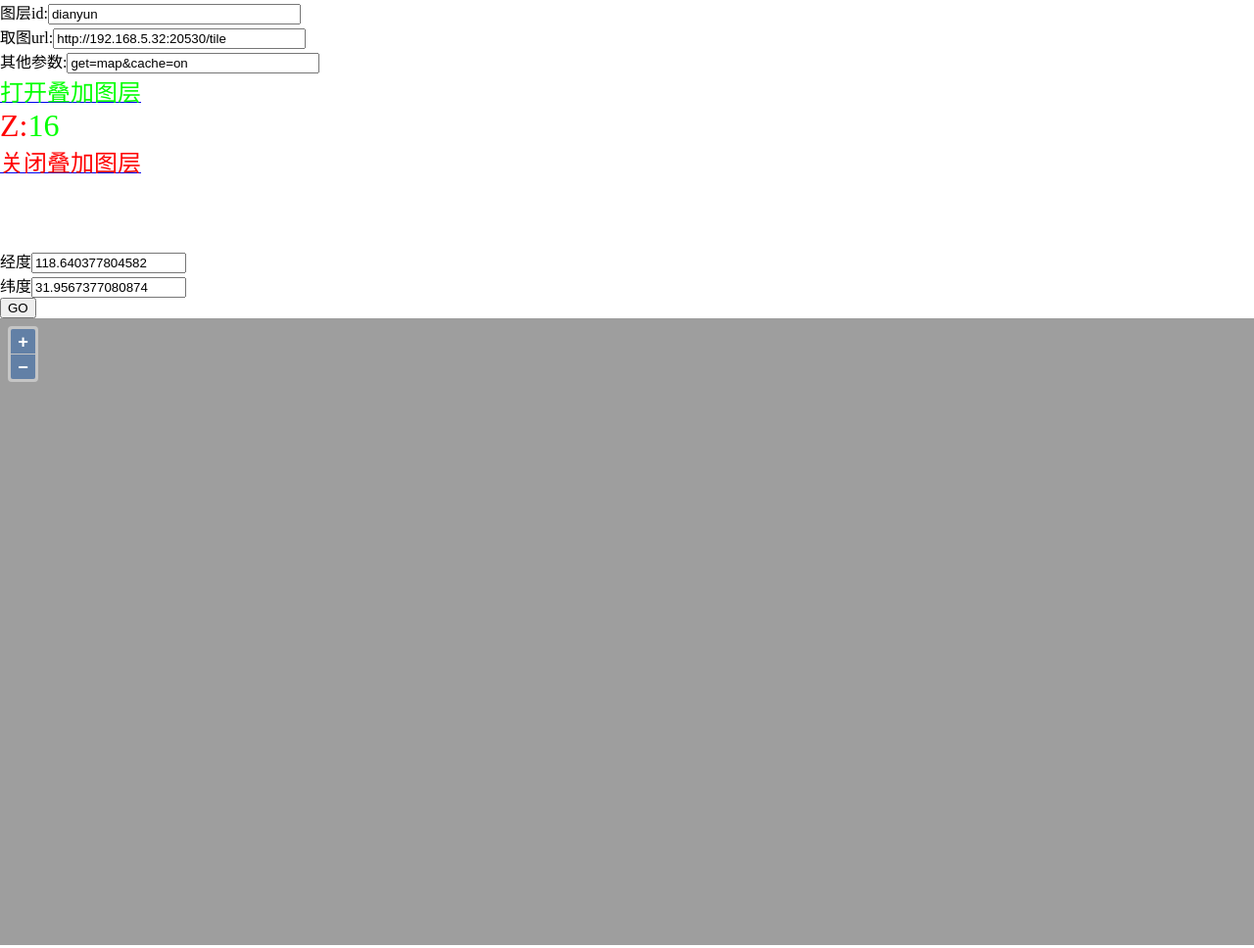
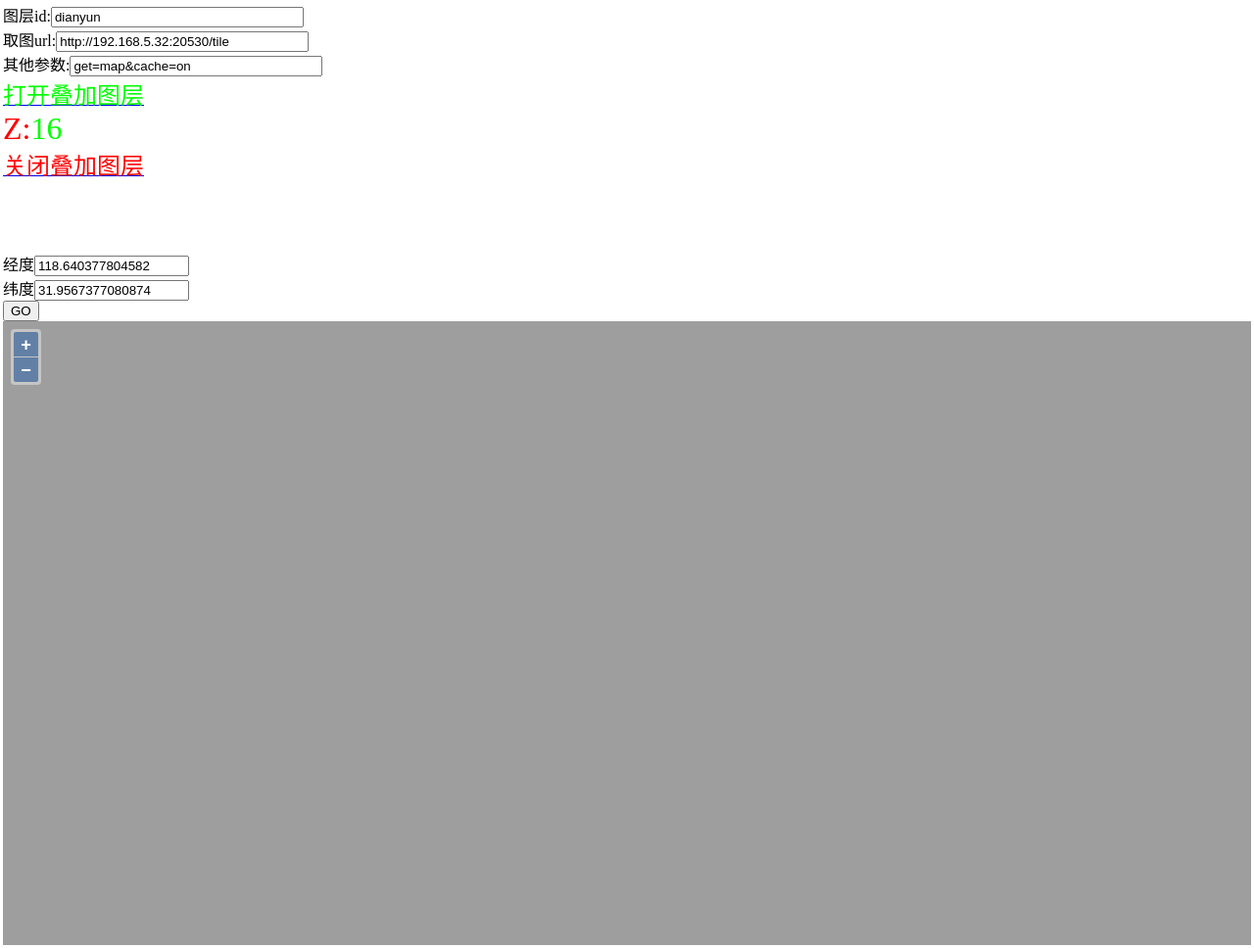
Before and after one commit to whnarthur/show, a plain HTML site: page demo/mre_server.html in a window 1280 px wide. Shown: the whole page at 98% size. Drawn offline with Linux system fonts and the light colour scheme.

Commit message:
调整样式

```diff
--- a/demo/mre_server.html
+++ b/demo/mre_server.html
@@ -33,20 +33,14 @@
             margin: 0px;
         }
     </style>
-
   </head>
 
   <body>
-  <tr>
-    <td width="250px">图层id:<INPUT TYPE="text" id="lid_" style="width:250px"><br/>取图url:<INPUT TYPE="text" id="urlp_" style="width:250px"><br/>其他参数:<INPUT TYPE="text" id="otp_" style="width:250px"><br/><a href="javascript:addNewtle(11);"><font size="5"  color="#00ff00">打开叠加图层</font></a><br/><div ><font size="6"  color="#ff0000">Z:</font><font size="6" id="zoomshow" color="#00ff00"></font></div><a href="javascript:delNewtle(11);"> <font size="5"  color="#ff0000">关闭叠加图层</font></a><br/><font  id="urls_" color="#00ff00" style="display:none"></font><br/><br/><br/><br/>经度<INPUT TYPE="text" id="x_" style="width:150px"><br/>纬度<INPUT TYPE="text" id="y_" style="width:150px"><br/><INPUT TYPE="button" VALUE="GO" ONCLICK="setXY()"></td>
-    <!--        <td height="100%"><div id="map_canvas" ></div></td>-->
-  </tr>
-  <table width="100%" height="100%" >
-
-    <div id="map" class="map">
-
-    </div>
-
+    <table width="100%" height="100%" >
+      <tr>
+        <td width="250px">图层id:<INPUT TYPE="text" id="lid_" style="width:250px"><br/>取图url:<INPUT TYPE="text" id="urlp_" style="width:250px"><br/>其他参数:<INPUT TYPE="text" id="otp_" style="width:250px"><br/><a href="javascript:addNewtle(11);"><font size="5"  color="#00ff00">打开叠加图层</font></a><br/><div ><font size="6"  color="#ff0000">Z:</font><font size="6" id="zoomshow" color="#00ff00"></font></div><a href="javascript:delNewtle(11);"> <font size="5"  color="#ff0000">关闭叠加图层</font></a><br/><font  id="urls_" color="#00ff00" style="display:none"></font><br/><br/><br/><br/>经度<INPUT TYPE="text" id="x_" style="width:150px"><br/>纬度<INPUT TYPE="text" id="y_" style="width:150px"><br/><INPUT TYPE="button" VALUE="GO" ONCLICK="setXY()"><div id="map" class="map">
+        </div></td>
+        </tr>
   </body>
 
     <script src="OpenLayers/v5.2.0-dist/ol.js"></script>
```
